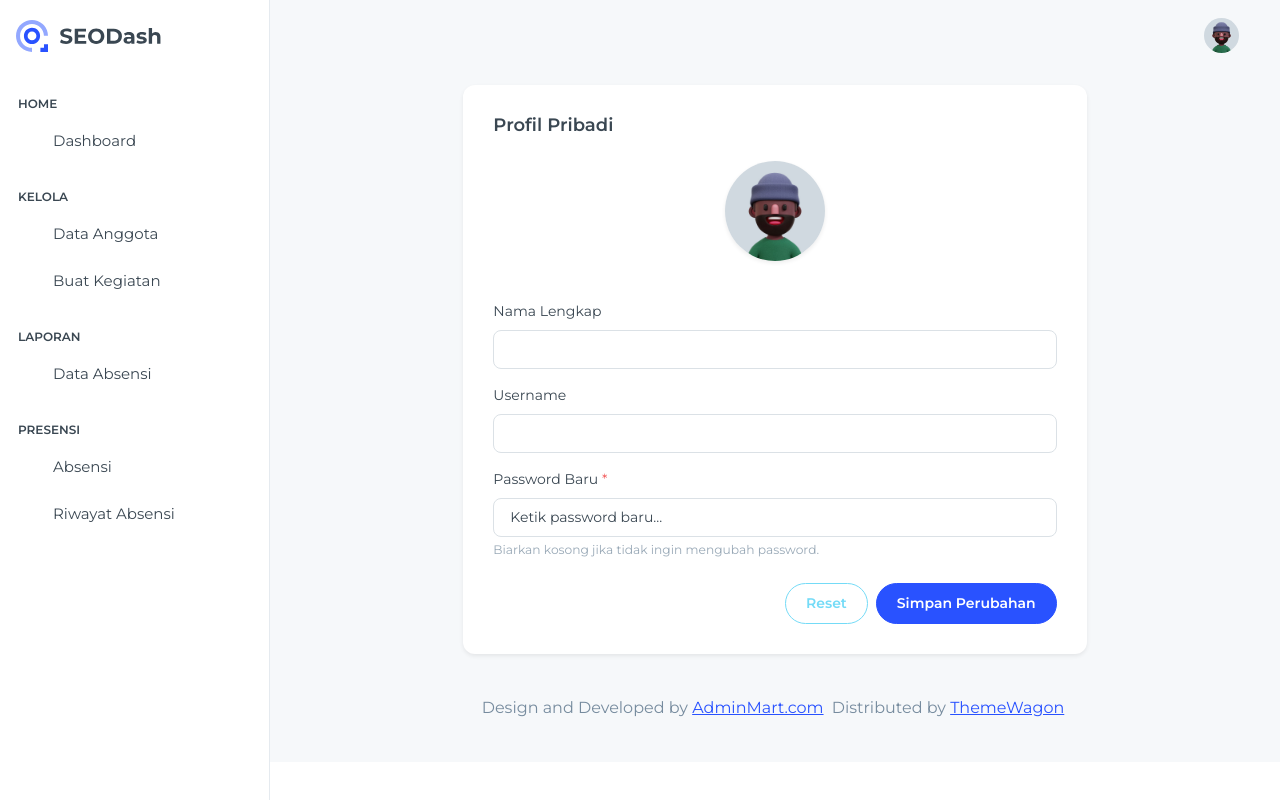
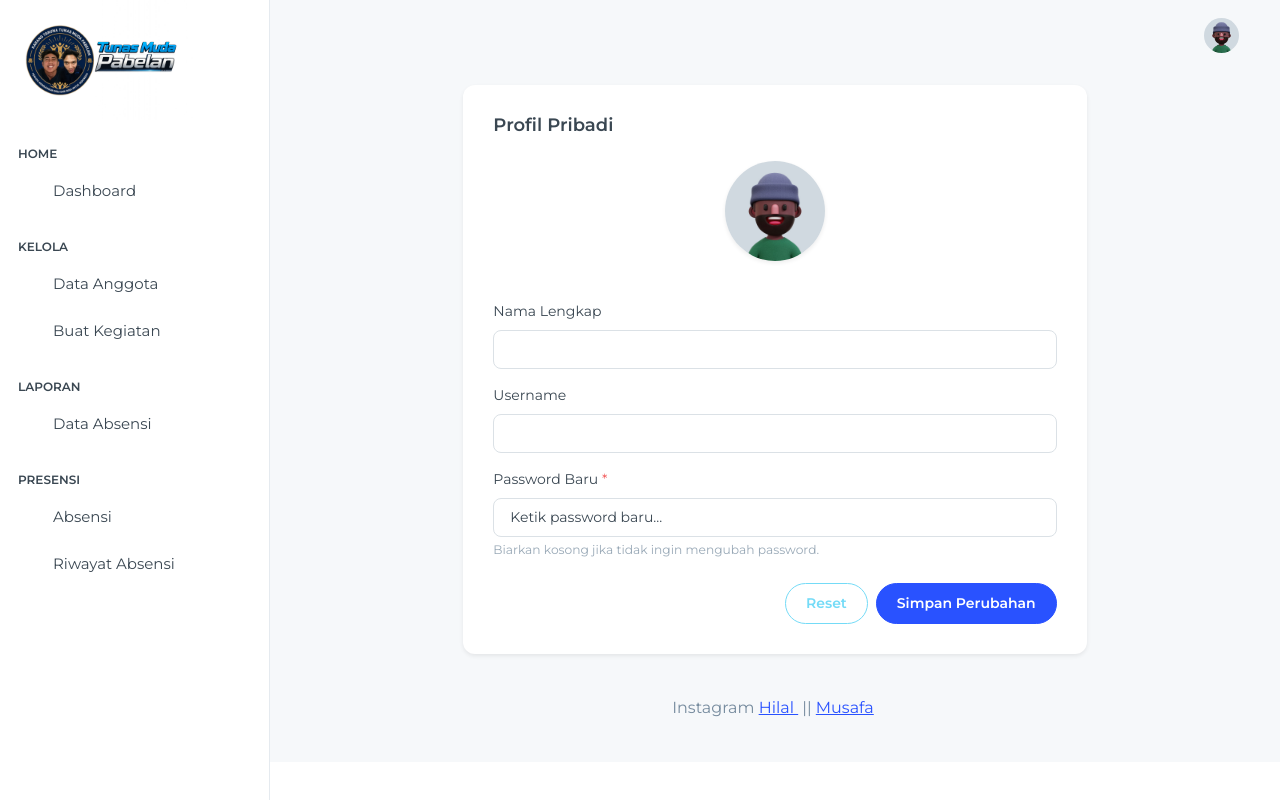
Before and after one commit to safaRidwan/prak-pemweb, a PHP site: page /profile.php in a window 1280 px wide. Run offline with PHP 8.4, Linux system fonts and the light colour scheme; the visitor is signed in with stand-in values (Sample User, id 1); data that the repository does not hold is empty; some libraries are stand-ins or nearby versions.

Commit message:
menambahkan logo disetiap file

```diff
--- a/absensi.php
+++ b/absensi.php
@@ -114,7 +114,7 @@ if (isset($_POST['absen_keluar']) && $data_presensi && !$sudah_selesai) {
             <div>
                 <div class="brand-logo d-flex align-items-center justify-content-between">
                     <a href="admin/dashboard.php" class="text-nowrap logo-img">
-                        <img src="SEODash/src/assets/images/logos/logo-light.svg" alt="" />
+                        <img src="logo/logo_teks.png" alt="" width="180" height="120" />
                     </a>
                     <div class="close-btn d-xl-none d-block sidebartoggler cursor-pointer" id="sidebarCollapse">
                         <i class="ti ti-x fs-8"></i>
--- a/admin/buat_kegiatan.php
+++ b/admin/buat_kegiatan.php
@@ -75,7 +75,7 @@ if (isset($_POST['hapus'])) {
             <div>
                 <div class="brand-logo d-flex align-items-center justify-content-between">
                     <a href="dashboard.php" class="text-nowrap logo-img">
-                        <img src="../SEODash/src/assets/images/logos/logo-light.svg" alt="" />
+                        <img src="../logo/logo_teks.png" alt="" width="180" height="120" />
                     </a>
                     <div class="close-btn d-xl-none d-block sidebartoggler cursor-pointer" id="sidebarCollapse">
                         <i class="ti ti-x fs-8"></i>
--- a/admin/dashboard.php
+++ b/admin/dashboard.php
@@ -44,7 +44,7 @@ $total_selesai = mysqli_fetch_assoc($query_selesai)['total'];
       <div>
         <div class="brand-logo d-flex align-items-center justify-content-between">
           <a href="dashboard.php" class="text-nowrap logo-img">
-            <img src="../SEODash/src/assets/images/logos/logo-light.svg" alt="" />
+            <img src="../logo/logo_teks.png" alt="" width="180" height="120" />
           </a>
           <div class="close-btn d-xl-none d-block sidebartoggler cursor-pointer" id="sidebarCollapse">
             <i class="ti ti-x fs-8"></i>
--- a/admin/data_absensi.php
+++ b/admin/data_absensi.php
@@ -44,7 +44,7 @@ foreach ($list_kegiatan as $k) {
             <div>
                 <div class="brand-logo d-flex align-items-center justify-content-between">
                     <a href="dashboard.php" class="text-nowrap logo-img">
-                        <img src="../SEODash/src/assets/images/logos/logo-light.svg" alt="" />
+                        <img src="../logo/logo_teks.png" alt="" width="180" height="120" />
                     </a>
                     <div class="close-btn d-xl-none d-block sidebartoggler cursor-pointer" id="sidebarCollapse">
                         <i class="ti ti-x fs-8"></i>
--- a/admin/data_anggota.php
+++ b/admin/data_anggota.php
@@ -30,7 +30,7 @@ if (!isset($_SESSION['role']) || $_SESSION['role'] !== 'admin') {
       <div>
         <div class="brand-logo d-flex align-items-center justify-content-between">
           <a href="dashboard.php" class="text-nowrap logo-img">
-            <img src="../SEODash/src/assets/images/logos/logo-light.svg" alt="" />
+            <img src="../logo/logo_teks.png" alt="" width="180" height="120" />
           </a>
           <div class="close-btn d-xl-none d-block sidebartoggler cursor-pointer" id="sidebarCollapse">
             <i class="ti ti-x fs-8"></i>
--- a/login.php
+++ b/login.php
@@ -60,7 +60,7 @@ if ($_SERVER['REQUEST_METHOD'] === 'POST') {
             <div class="card mb-0">
               <div class="card-body">
                 <a href="login.php" class="text-nowrap logo-img text-center d-block py-3 w-100">
-                  <img src="SEODash/src/assets/images/logos/logo-light.svg" alt="">
+                  <img src="logo/logo_teks.png" alt="" width="180" height="120">
                 </a>
                 <p class="text-center">Absensi Karangtaruna</p>
                 <?php if ($errorMessage !== ''): ?>
--- a/profile.php
+++ b/profile.php
@@ -67,7 +67,7 @@ $data_user = mysqli_fetch_assoc($query_user);
       <div>
         <div class="brand-logo d-flex align-items-center justify-content-between">
           <a href="admin/dashboard.php" class="text-nowrap logo-img">
-            <img src="SEODash/src/assets/images/logos/logo-light.svg" alt="" />
+            <img src="logo/logo_teks.png" alt="" width="180" height="120" />
           </a>
           <div class="close-btn d-xl-none d-block sidebartoggler cursor-pointer" id="sidebarCollapse">
             <i class="ti ti-x fs-8"></i>
@@ -215,8 +215,7 @@ $data_user = mysqli_fetch_assoc($query_user);
         </div>
 
         <div class="py-6 px-6 text-center">
-          <p class="mb-0 fs-4">Design and Developed by <a href="https://adminmart.com/" target="_blank" class="pe-1 text-primary text-decoration-underline">AdminMart.com</a> Distributed by <a href="https://themewagon.com/" target="_blank" class="pe-1 text-primary text-decoration-underline">ThemeWagon</a></p>
-        </div>
+          <p class="mb-0 fs-4">Instagram  <a href="https://instagram.com/hilall_lz" target="_blank" class="pe-1 text-primary text-decoration-underline"> Hilal </a> || <a href="https://instagram.com/musaa.nz" target="_blank" class="pe-1 text-primary text-decoration-underline"> Musafa </a></p>
       </div>
     </div>
   </div>
--- a/register.php
+++ b/register.php
@@ -62,7 +62,7 @@ if ($_SERVER['REQUEST_METHOD'] === 'POST') {
             <div class="card mb-0">
               <div class="card-body">
                 <a href="index.html" class="text-nowrap logo-img text-center d-block py-3 w-100">
-                  <img src="SEODash/src   /assets/images/logos/logo-light.svg" alt="">
+                  <img src="logo/logo_teks.png" alt="" width="180" height="120">
                 </a>
                 <p class="text-center">Isi Data Diri Anda</p>
                 <?php if ($errorMessage !== ''): ?>
--- a/riwayat_absensi.php
+++ b/riwayat_absensi.php
@@ -26,7 +26,7 @@ $id_user = $_SESSION['user_id'];
       <div>
         <div class="brand-logo d-flex align-items-center justify-content-between">
           <a href="admin/dashboard.php" class="text-nowrap logo-img">
-            <img src="SEODash/src/assets/images/logos/logo-light.svg" alt="" />
+            <img src="logo/logo_teks.png" alt="" width="180" height="120" />
           </a>
           <div class="close-btn d-xl-none d-block sidebartoggler cursor-pointer" id="sidebarCollapse">
             <i class="ti ti-x fs-8"></i>
```
Also changed, not shown: uploads/foto_7_1781441792.png (added).
